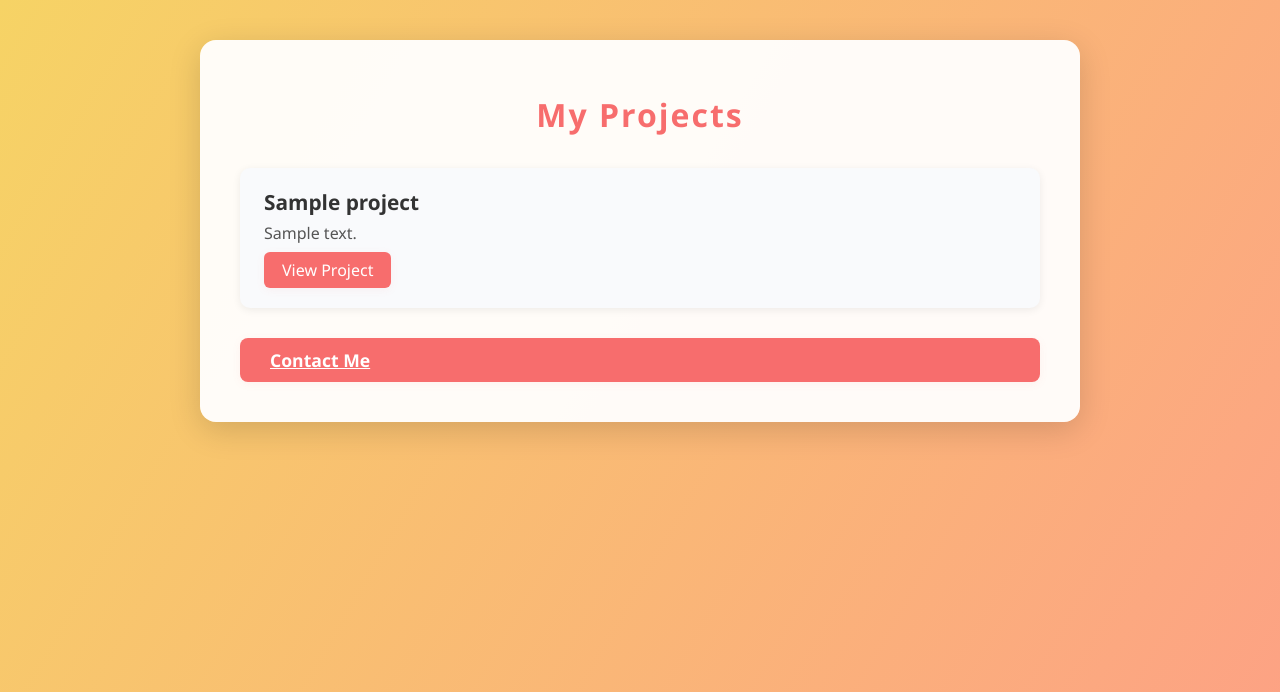
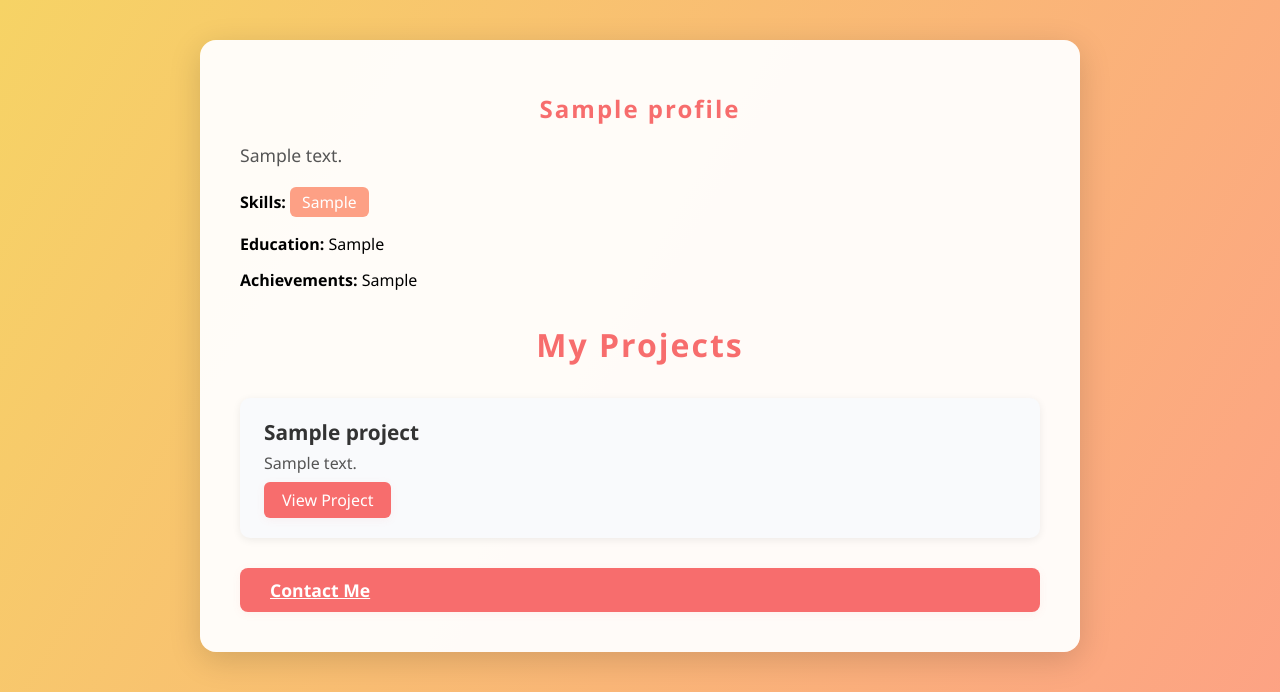
Before and after one commit to DebaA17/django-project, a Django app: template portfolio/templates/home.html in a window 1280 px wide. Shown: the top 692 px of the page. Run offline with Django 4.2, Linux system fonts and the light colour scheme; the template is opened without the code that fills it: values that come from a table or form of the project are taken from there, others are empty; tables that the repository leaves empty hold one stand-in row (values such as "Sample post").

Commit message:
Add Profile model and integrate into portfolio views and templates

```diff
--- a/portfolio/admin.py
+++ b/portfolio/admin.py
@@ -1,6 +1,7 @@
 from django.contrib import admin
-from .models import Project, Contact, VisitorLog
+from .models import Project, Contact, VisitorLog, Profile
 
 admin.site.register(Project)
 admin.site.register(Contact)
 admin.site.register(VisitorLog)
+admin.site.register(Profile)
--- a/portfolio/models.py
+++ b/portfolio/models.py
@@ -1,4 +1,29 @@
 from django.db import models
+
+# Profile model for About, Skills, Education, Achievements, Social links
+class Profile(models.Model):
+    name = models.CharField(max_length=100, default='Your Name')
+    bio = models.TextField(blank=True)
+    skills = models.TextField(blank=True, help_text='Comma-separated list')
+    education = models.TextField(blank=True)
+    achievements = models.TextField(blank=True)
+    social_links = models.TextField(blank=True, help_text='Comma-separated: label|url')
+
+    def get_skills(self):
+        return [s.strip() for s in self.skills.split(',') if s.strip()]
+
+    def get_social_links(self):
+        # Format: label|url,label|url
+        links = []
+        for item in self.social_links.split(','):
+            if '|' in item:
+                label, url = item.split('|', 1)
+                links.append({'label': label.strip(), 'url': url.strip()})
+        return links
+
+
+    def __str__(self):
+        return self.name
 
 class Project(models.Model):
     title = models.CharField(max_length=200)
--- a/portfolio/templates/home.html
+++ b/portfolio/templates/home.html
@@ -27,6 +27,34 @@
 </head>
 <body>
     <div class="container">
+        {% if profile %}
+        <section style="margin-bottom: 32px;">
+            <h1 style="margin-bottom: 10px;">{{ profile.name }}</h1>
+            <p style="font-size:1.1em; color:#555; margin-bottom: 18px;">{{ profile.bio }}</p>
+            {% if profile.get_skills %}
+            <div style="margin-bottom: 14px;">
+                <strong>Skills:</strong>
+                {% for skill in profile.get_skills %}
+                    <span style="display:inline-block; background:#fda085; color:#fff; border-radius:6px; padding:4px 12px; margin:2px 4px 2px 0; font-size:0.98em;">{{ skill }}</span>
+                {% endfor %}
+            </div>
+            {% endif %}
+            {% if profile.education %}
+            <div style="margin-bottom: 14px;"><strong>Education:</strong> {{ profile.education }}</div>
+            {% endif %}
+            {% if profile.achievements %}
+            <div style="margin-bottom: 14px;"><strong>Achievements:</strong> {{ profile.achievements }}</div>
+            {% endif %}
+            {% if profile.get_social_links %}
+            <div style="margin-bottom: 14px;">
+                <strong>Connect:</strong>
+                {% for link in profile.get_social_links %}
+                    <a href="{{ link.url }}" class="project-link" style="margin-right:8px;" target="_blank">{{ link.label }}</a>
+                {% endfor %}
+            </div>
+            {% endif %}
+        </section>
+        {% endif %}
         <h1>My Projects</h1>
         <ul class="project-list">
             {% for project in projects %}
```
Also changed, not shown: portfolio/views.py (+5 -2 lines), README.md, portfolio/migrations/0003_profile.py (added).
